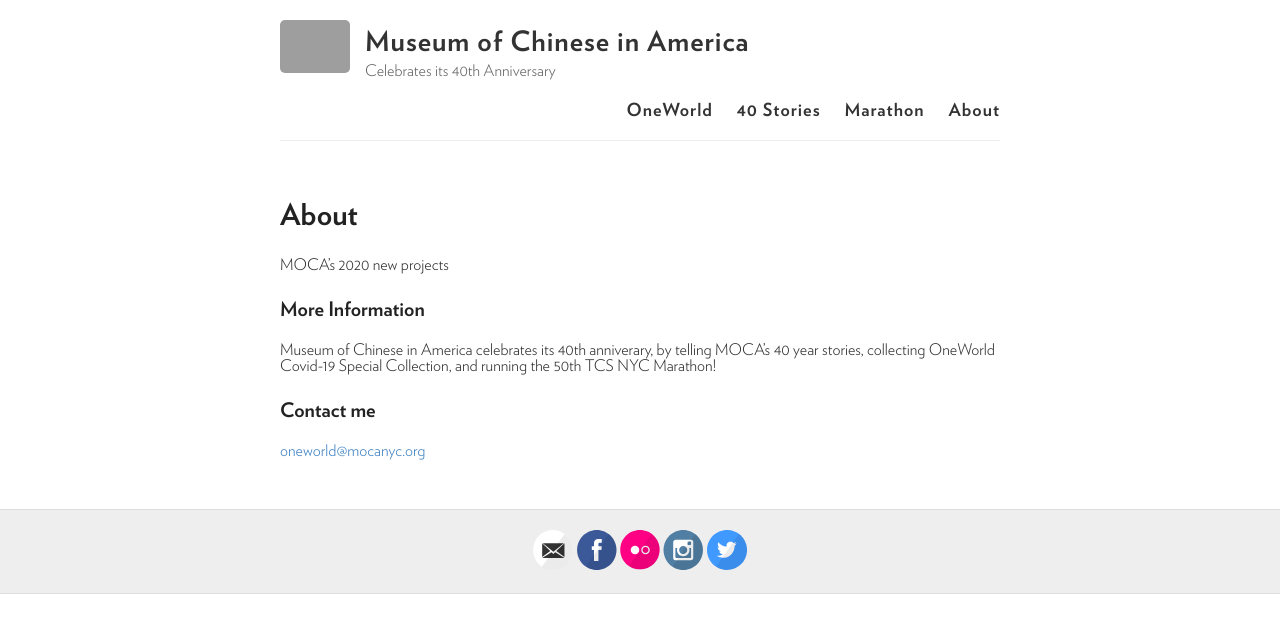
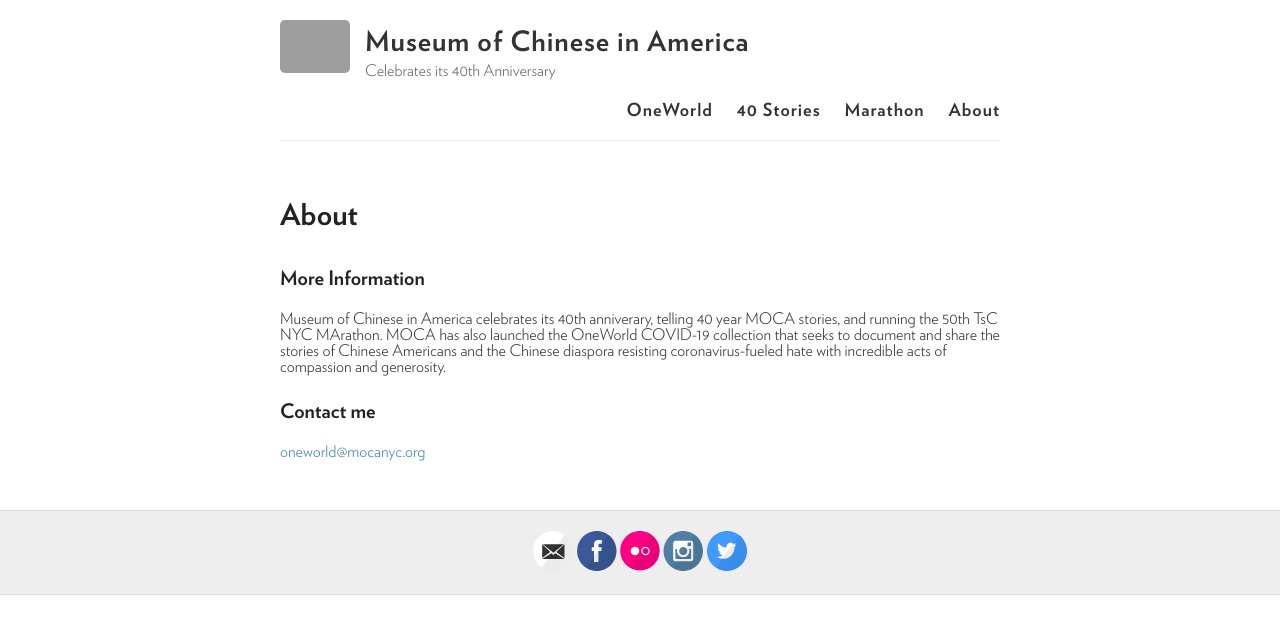
Before and after one commit to moca40/moca40.github.io, a Jekyll site: the page built from about.md, in a window 1280 px wide. Shown: the top 634 px of the page. Built offline with Jekyll 4.4.1, drawn with Linux system fonts in a browser that asks for light colours; grey boxes are pictures that could not be loaded.

Commit message:
Update about.md

```diff
--- a/about.md
+++ b/about.md
@@ -4,11 +4,10 @@
 permalink: /about/
 ---
 
-MOCA's 2020 new projects
 
 ### More Information
 
-Museum of Chinese in America celebrates its 40th anniverary, by telling MOCA's 40 year stories, collecting OneWorld Covid-19 Special Collection, and running the 50th TCS NYC Marathon!
+Museum of Chinese in America celebrates its 40th anniverary, telling 40 year MOCA stories, and running the 50th TsC NYC MArathon. MOCA has also launched the OneWorld COVID-19 collection that seeks to document and share the stories of Chinese Americans and the Chinese diaspora resisting coronavirus-fueled hate with incredible acts of compassion and generosity. ⁣⁣
 
 ### Contact me
 
```
